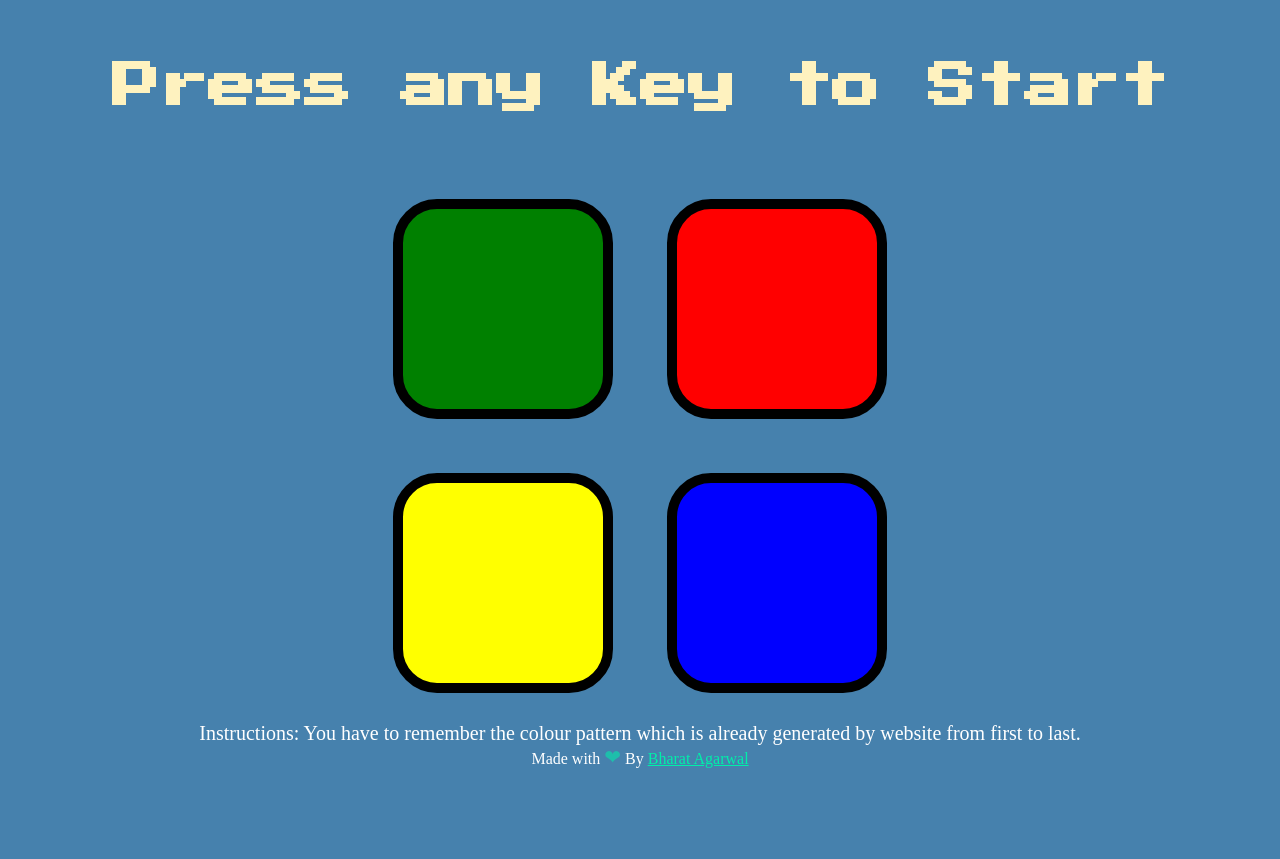
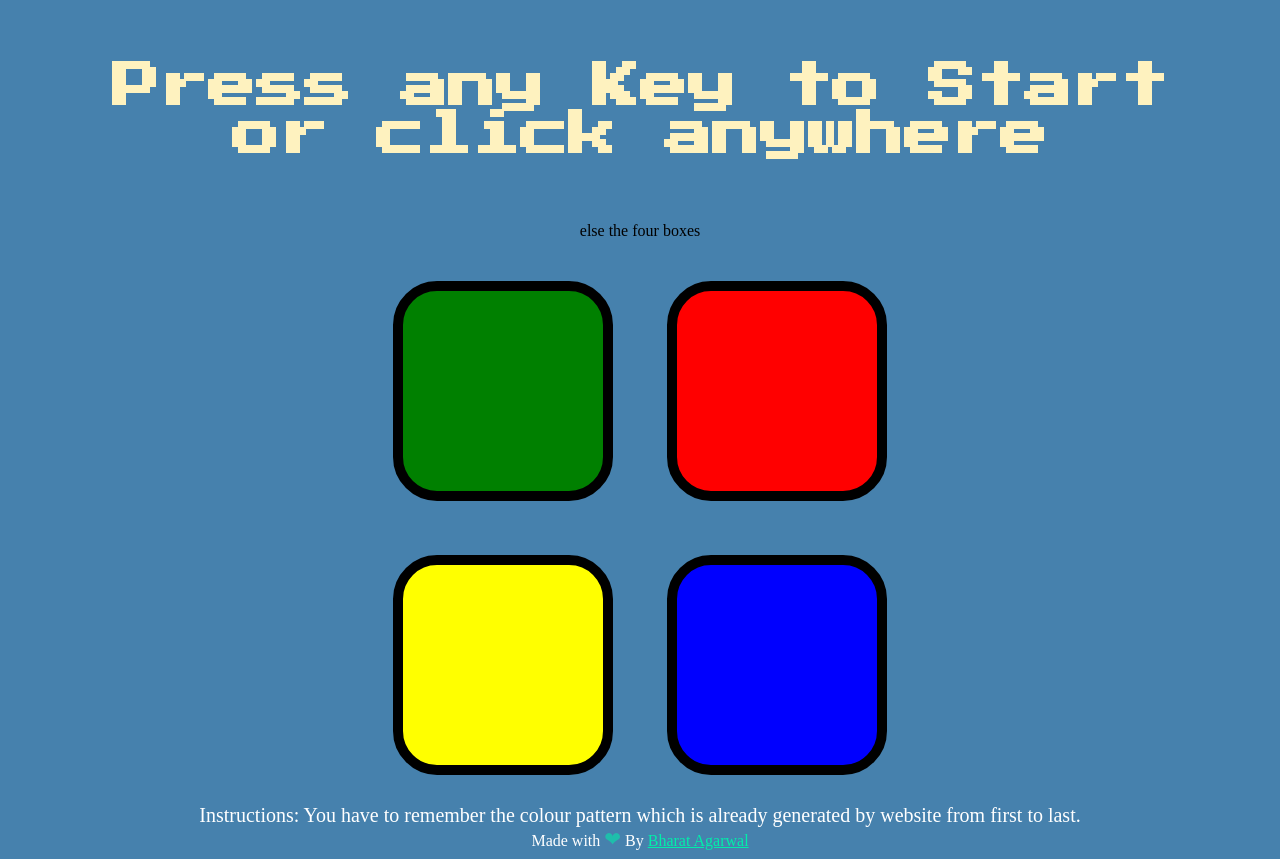
Before and after one commit to agarwalbharat/simonGame, a plain HTML site: page index.html in a window 1280 px wide. Before the commit the page ends 800 px from the top, so only its background shows below. Drawn offline with nearby package versions, Linux system fonts and the light colour scheme.

Commit message:
Update index.html

```diff
--- a/index.html
+++ b/index.html
@@ -13,7 +13,8 @@
 </head>
 
 <body>
-  <h1 id="level-title">Press any Key to Start</h1>
+  <h1 id="level-title">Press any Key to Start or click anywhere</h1>
+  <p>else the four boxes</p>
   <div class="container">
     <div lass="row">
 
```
